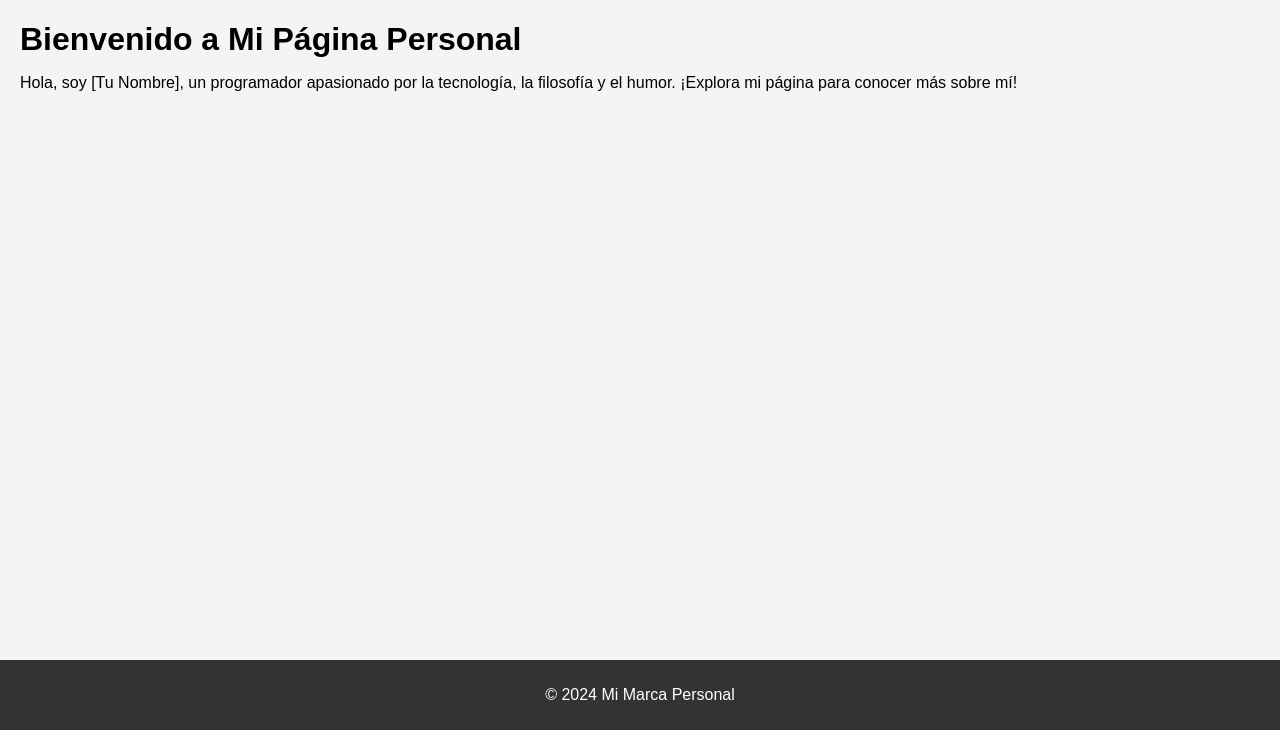
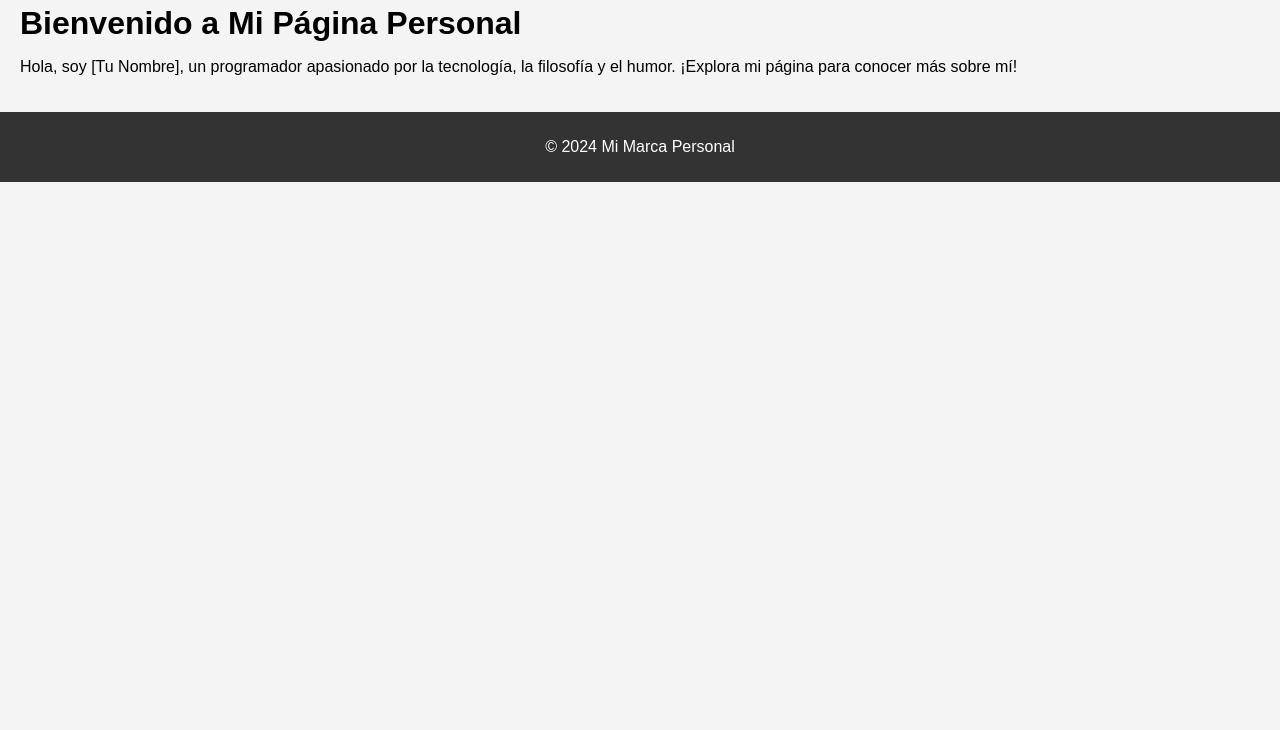
Before and after one commit to GatoMontes002/marcapersonal, a Flask app: page / in a window 1280 px wide. Shown: the part 70-800 px from the top of the page. Run offline with Flask 3, Linux system fonts and the light colour scheme.

Commit message:
pagina cambio paddings

```diff
--- a/build/static/css/style.css
+++ b/build/static/css/style.css
@@ -45,7 +45,6 @@
     color: #fff;
     text-align: center;
     padding: 10px 0;
-    position: fixed;
     width: 100%;
     bottom: 0;
 }
--- a/static/css/style.css
+++ b/static/css/style.css
@@ -32,6 +32,7 @@
 }
 
 h1 {
+    margin-top: 5px;
     margin-bottom: 0px;
     padding-bottom: 0;
 }
@@ -45,7 +46,6 @@
     color: #fff;
     text-align: center;
     padding: 10px 0;
-    position: fixed;
     width: 100%;
     bottom: 0;
 }
```
